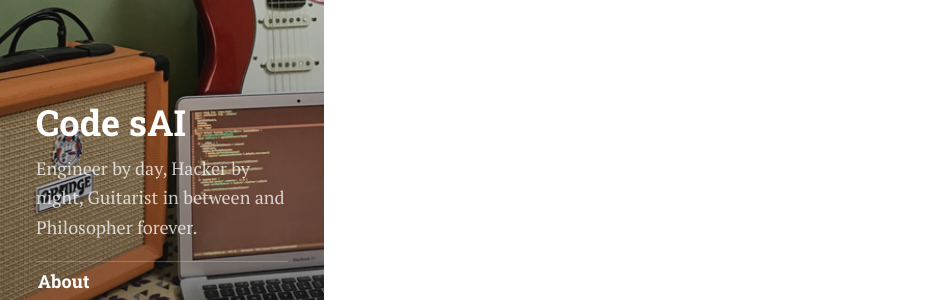
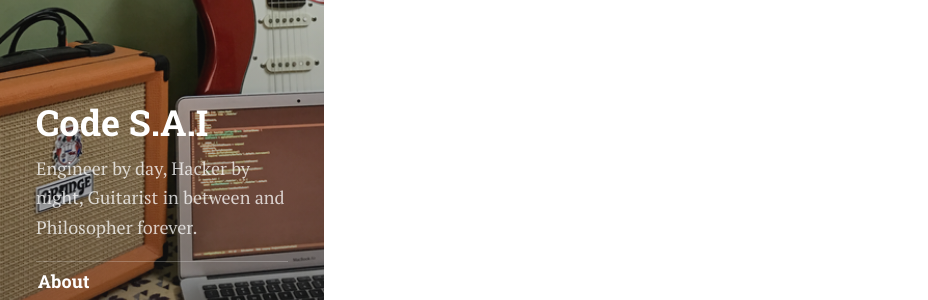
Before and after one commit to sai-prasanna/sai-prasanna.github.io, a Jekyll site: the page built from index.html, in a window 1280 px wide. Shown: the part 500-800 px from the top of the page, without its empty margins (0-928 px from the left). Built offline with Jekyll 4.4.1, drawn with Linux system fonts in a browser that asks for light colours; some web fonts are replaced.

Commit message:
Update _config.yml

```diff
--- a/_config.yml
+++ b/_config.yml
@@ -7,7 +7,7 @@ url:              http://saiprasanna.in
 # Set to '' in case of hosting on `http://<your-github-name>.github.io`
 baseurl:          ''
 
-title:            Code sAI
+title:            Code S.A.I
 
 # Markdown enabled, however don't use more than one paragraph (enforced by `>`)
 description:      >
```
